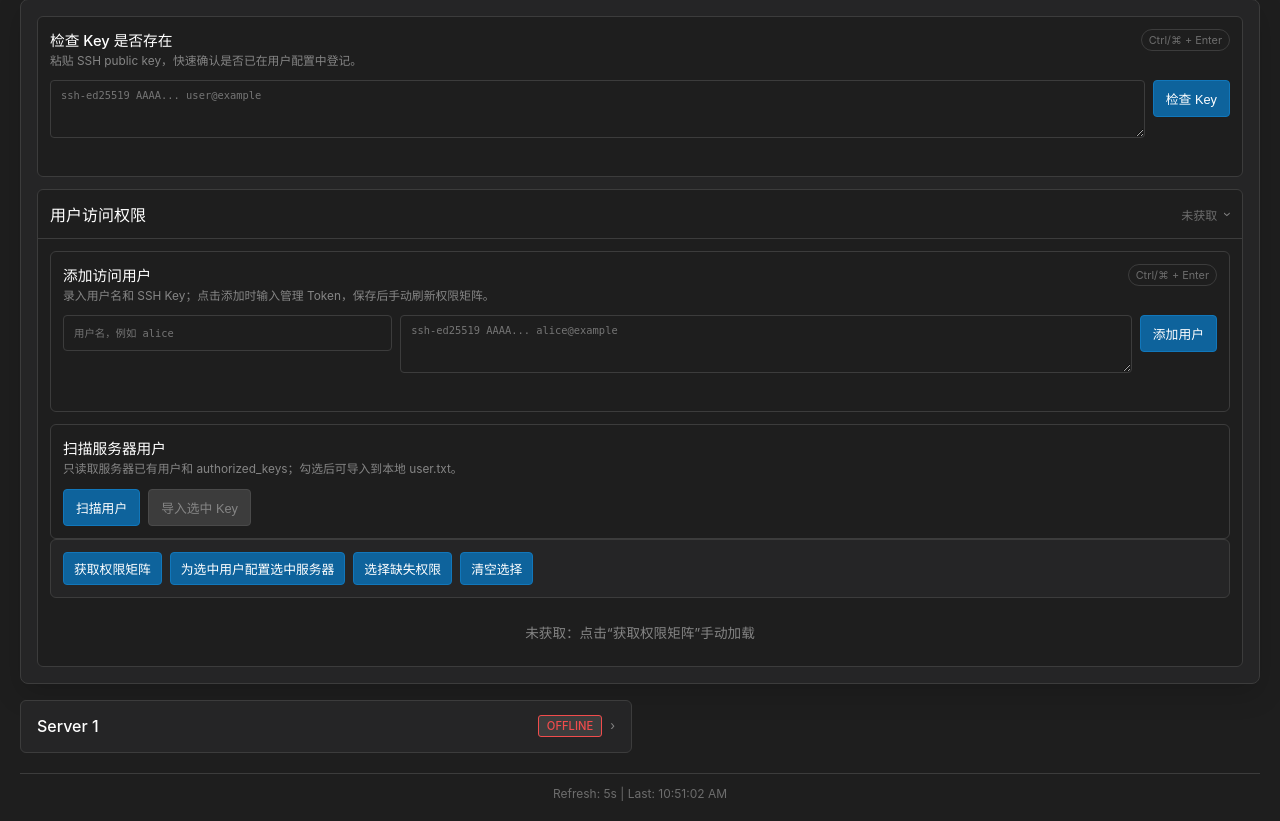
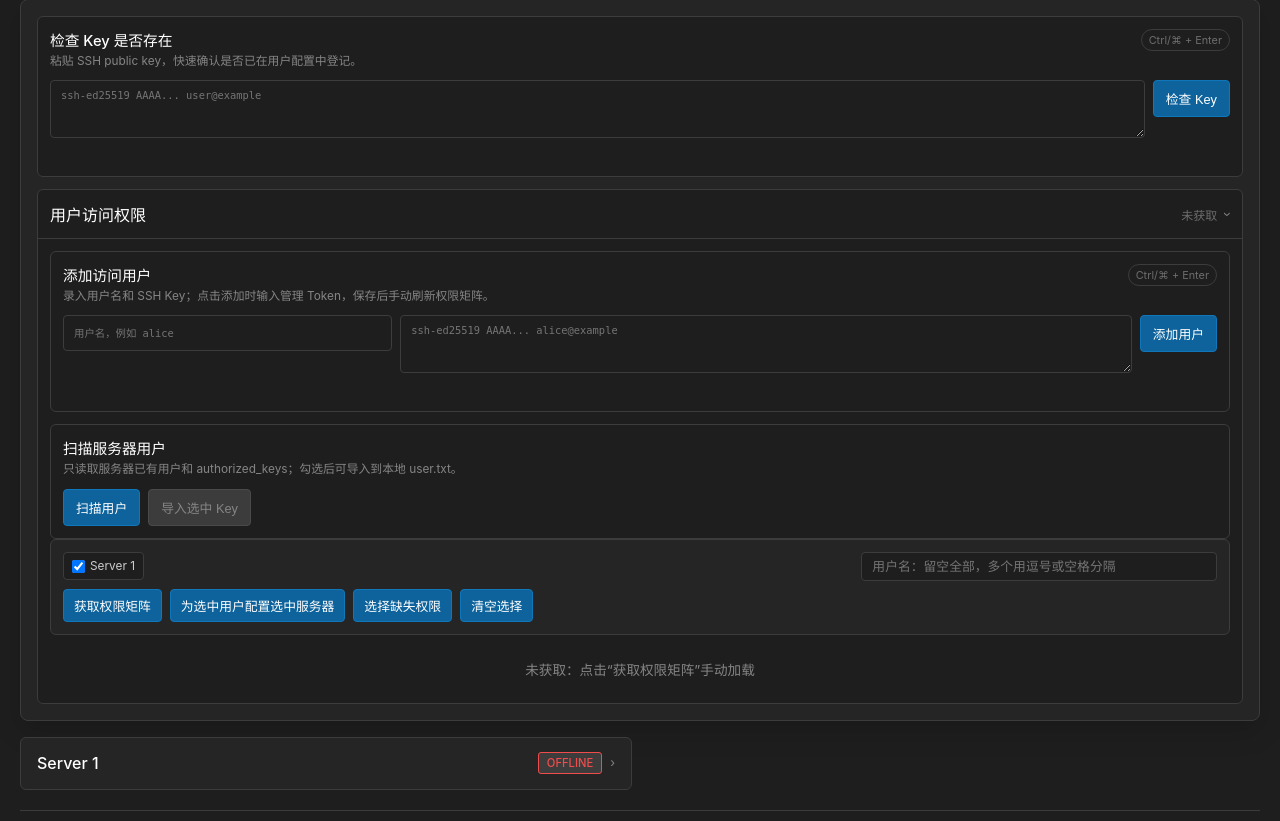
Before and after one commit to Luo1imasi/gpu_usage_monitor, a Flask app: page / in a window 1280 px wide, after a click that opens the changed part. Shown: the part 77-898 px from the top of the page. Run offline with Flask 3, Linux system fonts and the light colour scheme.

Commit message:
Add scoped access matrix controls

```diff
--- a/templates/index.html
+++ b/templates/index.html
@@ -177,6 +177,50 @@
             background: #252526;
             border: 1px solid #3c3c3c;
             border-radius: 6px;
+        }
+
+        .access-query-controls {
+            flex: 1 1 100%;
+            display: grid;
+            grid-template-columns: minmax(260px, 1fr) minmax(220px, 0.45fr);
+            gap: 8px;
+            align-items: stretch;
+        }
+
+        .access-server-filter {
+            display: flex;
+            flex-wrap: wrap;
+            gap: 6px;
+            align-items: center;
+        }
+
+        .access-server-option {
+            display: inline-flex;
+            align-items: center;
+            gap: 5px;
+            color: #cccccc;
+            background: #1e1e1e;
+            border: 1px solid #3c3c3c;
+            border-radius: 4px;
+            padding: 6px 8px;
+            font-size: 0.74em;
+            white-space: nowrap;
+        }
+
+        .access-user-filter {
+            min-width: 0;
+            background: #1e1e1e;
+            color: #cccccc;
+            border: 1px solid #3c3c3c;
+            border-radius: 4px;
+            padding: 6px 10px;
+            font-size: 0.8em;
+        }
+
+        .access-user-filter:focus {
+            outline: none;
+            border-color: #0e639c;
+            box-shadow: 0 0 0 2px rgba(14, 99, 156, 0.25);
         }
 
         .access-actions button {
@@ -322,7 +366,8 @@
 
         @media (max-width: 640px) {
             .ssh-key-check,
-            .user-add-form {
+            .user-add-form,
+            .access-query-controls {
                 grid-template-columns: 1fr;
             }
 
@@ -724,6 +769,10 @@
                     </div>
                 </div>
                 <div class="access-actions">
+                    <div class="access-query-controls">
+                        <div class="access-server-filter" id="access-server-filter"></div>
+                        <input class="access-user-filter" id="access-user-filter" type="text" placeholder="用户名：留空全部，多个用逗号或空格分隔" autocomplete="off">
+                    </div>
                     <button id="refresh-access-matrix" type="button">获取权限矩阵</button>
                     <button id="configure-access" type="button">为选中用户配置选中服务器</button>
                     <button id="select-missing-access" type="button">选择缺失权限</button>
@@ -741,6 +790,7 @@
 
     <script>
         let refreshInterval = 5;
+        let configuredServers = [];
         let latestAccessMatrix = null;
         let latestDetectedUserItems = [];
         let adminToken = '';
@@ -813,6 +863,44 @@
                 return token;
             }
             return '';
+        }
+
+        function renderAccessServerFilter(servers) {
+            const container = document.getElementById('access-server-filter');
+            container.innerHTML = '';
+            configuredServers = servers || [];
+            configuredServers.forEach(server => {
+                const label = document.createElement('label');
+                label.className = 'access-server-option';
+                const checkbox = document.createElement('input');
+                checkbox.type = 'checkbox';
+                checkbox.className = 'access-server-select';
+                checkbox.value = server.name;
+                checkbox.checked = true;
+                label.appendChild(checkbox);
+                label.appendChild(document.createTextNode(server.name));
+                container.appendChild(label);
+            });
+        }
+
+        function getSelectedAccessServers() {
+            return Array.from(document.querySelectorAll('.access-server-select:checked')).map(input => input.value);
+        }
+
+        function parseAccessUserFilter() {
+            const input = document.getElementById('access-user-filter');
+            const raw = input ? input.value.trim() : '';
+            if (!raw) {
+                return [];
+            }
+            const seen = new Set();
+            return raw.split(/[\s,，;；]+/).map(name => name.trim()).filter(name => {
+                if (!name || seen.has(name)) {
+                    return false;
+                }
+                seen.add(name);
+                return true;
+            });
         }
 
         async function init() {
@@ -843,8 +931,10 @@
                 const r = await fetch('/api/servers');
                 const cfg = await r.json();
                 refreshInterval = cfg.refresh_interval || 5;
+                renderAccessServerFilter(cfg.servers || []);
                 document.getElementById('interval').textContent = refreshInterval;
             } catch(e) {
+                renderAccessServerFilter([]);
                 document.getElementById('interval').textContent = refreshInterval;
             }
 
@@ -872,6 +962,12 @@
             const matrixDiv = document.getElementById('access-matrix');
             const metaDiv = document.getElementById('access-meta');
             const button = document.getElementById('refresh-access-matrix');
+            const selectedServers = getSelectedAccessServers();
+            const selectedUsers = parseAccessUserFilter();
+            if (selectedServers.length === 0) {
+                setAccessResult('请至少选择一台服务器', true);
+                return;
+            }
             if (button) {
                 button.disabled = true;
             }
@@ -884,9 +980,18 @@
                 matrixDiv.appendChild(loadingDiv);
             }
             try {
-                const r = await fetch('/api/access-matrix');
+                const payload = {servers: selectedServers};
+                if (selectedUsers.length > 0) {
+                    payload.users = selectedUsers;
+                }
+                const r = await fetch('/api/access-matrix', {
+                    method: 'POST',
+                    headers: {'Content-Type': 'application/json'},
+                    body: JSON.stringify(payload)
+                });
                 if (!r.ok) {
-                    throw new Error('HTTP ' + r.status);
+                    const errorData = await r.json().catch(() => ({}));
+                    throw new Error(errorData.error || ('HTTP ' + r.status));
                 }
                 const data = await r.json();
                 renderAccessMatrix(data);
@@ -897,10 +1002,11 @@
                     matrixDiv.innerHTML = '';
                     const errorDiv = document.createElement('div');
                     errorDiv.className = 'error';
-                    errorDiv.textContent = 'Failed to fetch access matrix';
+                    errorDiv.textContent = 'Failed to fetch access matrix: ' + e.message;
                     matrixDiv.appendChild(errorDiv);
                     metaDiv.textContent = 'Error';
                 }
+                setAccessResult('权限矩阵获取失败: ' + e.message, true);
             } finally {
                 if (button) {
                     button.disabled = false;
@@ -912,7 +1018,14 @@
         function getAccessMatrixMetaText(data) {
             const users = data && data.users ? data.users : [];
             const servers = data && data.servers ? data.servers : [];
-            return users.length + ' users / ' + servers.length + ' servers';
+            let text = users.length + ' users / ' + servers.length + ' servers';
+            if (data && data.scope && data.scope.partial) {
+                text += ' / 按需';
+            }
+            if (data && data.cached) {
+                text += ' / 缓存';
+            }
+            return text;
         }
 
         function markAccessMatrixStale() {
@@ -932,6 +1045,7 @@
 
             const users = data && data.users ? data.users : [];
             const servers = data && data.servers ? data.servers : [];
+            const partialMatrix = Boolean(data && data.scope && data.scope.partial);
             metaDiv.textContent = getAccessMatrixMetaText(data);
 
             if (users.length === 0 || servers.length === 0) {
@@ -970,11 +1084,19 @@
                 deleteButton.type = 'button';
                 deleteButton.className = 'user-row-action access-danger';
                 deleteButton.textContent = '撤权';
+                deleteButton.disabled = partialMatrix;
+                if (partialMatrix) {
+                    deleteButton.title = '按需矩阵中不可执行全局撤权';
+                }
                 deleteButton.addEventListener('click', () => revokeUserAccess(user.username));
                 const deleteAccountButton = document.createElement('button');
                 deleteAccountButton.type = 'button';
                 deleteAccountButton.className = 'user-row-action access-danger';
                 deleteAccountButton.textContent = '删账号';
+                deleteAccountButton.disabled = partialMatrix;
+                if (partialMatrix) {
+                    deleteAccountButton.title = '按需矩阵中不可执行全局删除';
+                }
                 deleteAccountButton.addEventListener('click', () => deleteUserAccount(user.username));
                 userCell.appendChild(userLabel);
                 userCell.appendChild(deleteButton);
```
